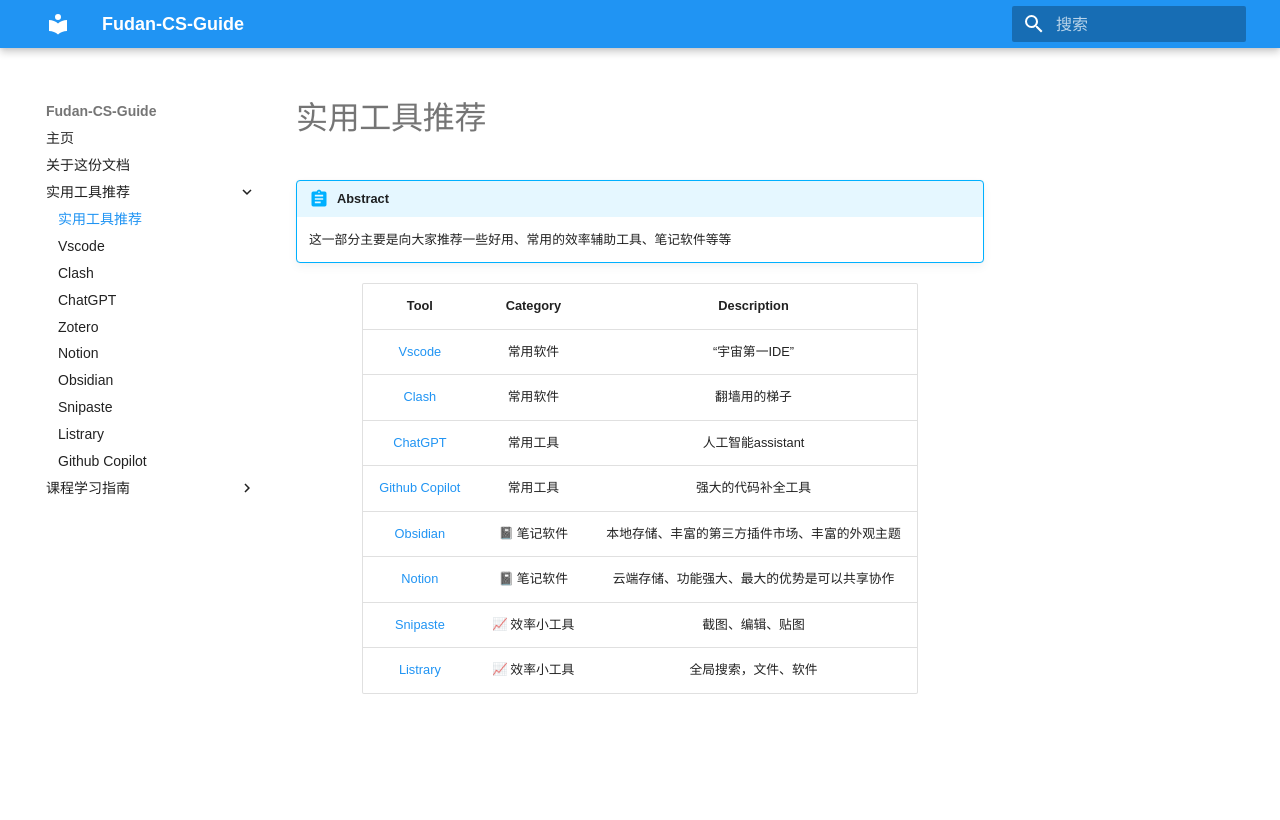
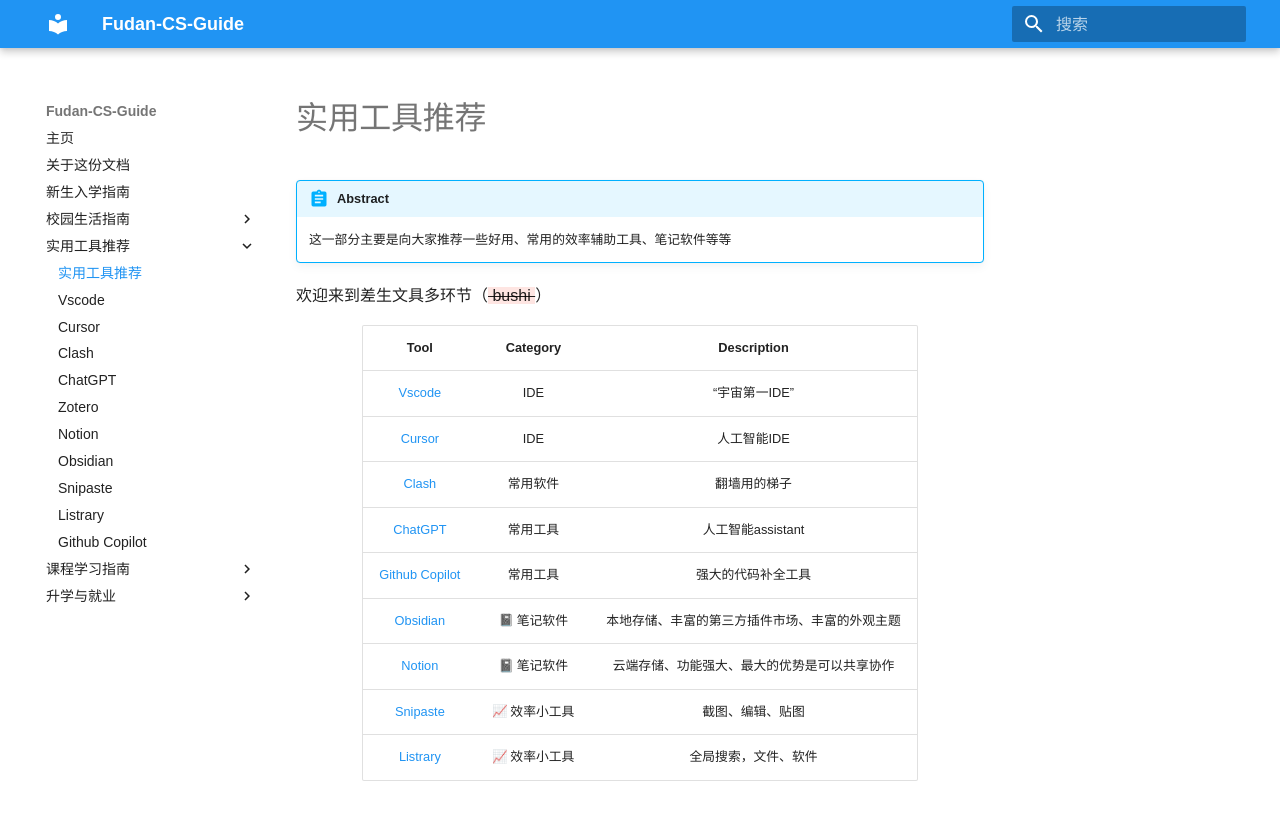
Before and after one commit to Fudan-CS-Guide/Fudan-CS-Guide.github.io, an MkDocs documentation site: the page built from docs/实用工具推荐/实用工具推荐.md, in a window 1280 px wide. Shown: the top 820 px of the page. Built offline with MkDocs 1.6.1 and Material for MkDocs 9.7.7, drawn with Linux system fonts in a browser that asks for light colours; emoji names are drawn with the system emoji font; a style sheet for code colours, icons or effects is not loaded.

Commit message:
feat:新增升学就业、校园生活指南部分

```diff
--- a/docs/实用工具推荐/实用工具推荐.md
+++ b/docs/实用工具推荐/实用工具推荐.md
@@ -1,10 +1,13 @@
 !!! Abstract
     这一部分主要是向大家推荐一些好用、常用的效率辅助工具、笔记软件等等
+
+欢迎来到差生文具多环节（{-- bushi --}）
 
 
 | Tool                                                                                                          | Category  | Description  |
 | :---------: | :-------------------------:                                                                                 | :-----------------------: |
-| [Vscode](https://fudan-cs-guide.github.io/%E5%AE%9E%E7%94%A8%E5%B7%A5%E5%85%B7%E6%8E%A8%E8%8D%90/Vscode/)     | 常用软件   | “宇宙第一IDE” |
+| [Vscode](https://fudan-cs-guide.github.io/%E5%AE%9E%E7%94%A8%E5%B7%A5%E5%85%B7%E6%8E%A8%E8%8D%90/Vscode/)     | IDE   | “宇宙第一IDE” |
+| [Cursor](https://fudan-cs-guide.github.io/%E5%AE%9E%E7%94%A8%E5%B7%A5%E5%85%B7%E6%8E%A8%E8%8D%90/Vscode/)     | IDE   | 人工智能IDE |
 | [Clash](https://fudan-cs-guide.github.io/%E5%AE%9E%E7%94%A8%E5%B7%A5%E5%85%B7%E6%8E%A8%E8%8D%90/Clash/)       | 常用软件   | 翻墙用的梯子 |
 | [ChatGPT](https://fudan-cs-guide.github.io/%E5%AE%9E%E7%94%A8%E5%B7%A5%E5%85%B7%E6%8E%A8%E8%8D%90/ChatGPT/)       | 常用工具   | 人工智能assistant |
 | [Github Copilot](https://fudan-cs-guide.github.io/%E5%AE%9E%E7%94%A8%E5%B7%A5%E5%85%B7%E6%8E%A8%E8%8D%90/Github-Copilot/)       | 常用工具   | 强大的代码补全工具 |
--- a/mkdocs.yml
+++ b/mkdocs.yml
@@ -3,9 +3,13 @@
 nav:
   - index.md
   - about.md
+  - 新生入学指南.md
+  - 校园生活指南:
+    - 校园生活指南/校园生活指南.md
   - 实用工具推荐:
     - 实用工具推荐/实用工具推荐.md
     - 实用工具推荐/Vscode.md
+    - 实用工具推荐/Cursor.md
     - 实用工具推荐/Clash.md
     - 实用工具推荐/ChatGPT.md
     - 实用工具推荐/Zotero.md
@@ -50,6 +54,8 @@
         - 课程学习指南/多元发展路径课程/荣誉项目路径/主页.md
       - 跨学科发展路径:
         - 课程学习指南/多元发展路径课程/跨学科发展路径/主页.md
+  - 升学与就业:
+    - 升学与就业/升学与就业.md
 
 theme:
   name: "material"
```
Also changed, not shown: docs/升学与就业/升学与就业.md (added), docs/实用工具推荐/Cursor.md (added), docs/新生入学指南.md (added), docs/校园生活指南/校园生活指南.md (added).
